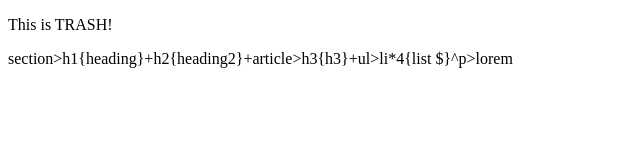
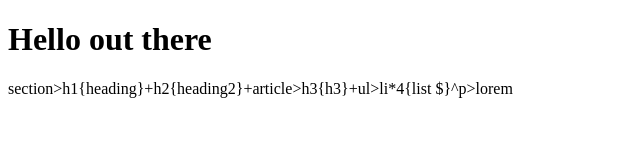
Before and after one commit to priyarakkan/ghhDemo, a plain HTML site: page index.html in a window 1280 px wide. Shown: the whole page, without its empty margins (0-640 px from the left). Drawn offline with Linux system fonts and the light colour scheme.

Commit message:
Revert "Update index.html"
This reverts commit e898da1529caa2612afcf2c6b3f26aae69993c3f.

```diff
--- a/index.html
+++ b/index.html
@@ -7,7 +7,7 @@
     <title>Git Demo</title>
 </head>
 <body>
-    <p>This is TRASH!</p>
+    <h1>Hello out there</h1>
      section>h1{heading}+h2{heading2}+article>h3{h3}+ul>li*4{list $}^p>lorem
 </body>
 </html>
```
